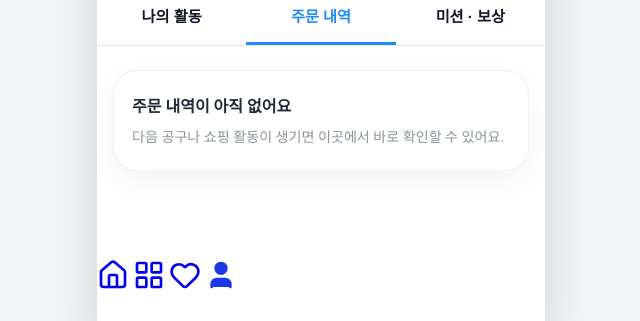
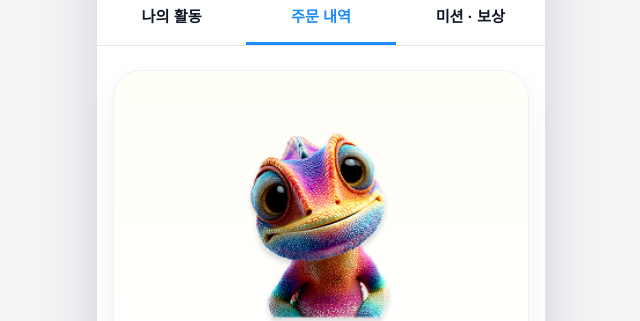
Before and after one commit to skojphy/hailmary, a SvelteKit app: page /profile in a window 1280 px wide. Both pictures are taken after a click on the button "주문 내역". Shown: the part 479-800 px from the top of the page, without its empty margins (319-959 px from the left). Built offline with nearby package versions, Linux system fonts and the light colour scheme.

Commit message:
fix(profile): update empty order section with new illustration and improved messaging

```diff
--- a/src/routes/profile/+page.svelte
+++ b/src/routes/profile/+page.svelte
@@ -263,8 +263,15 @@
 		{:else if activeTab === '주문 내역'}
 			<section class="profile-section">
 				<div class="profile-empty-card">
-					<h3>주문 내역이 아직 없어요</h3>
-					<p>다음 공구나 쇼핑 활동이 생기면 이곳에서 바로 확인할 수 있어요.</p>
+					<div class="profile-empty-card__image-wrap">
+						<img
+							class="profile-empty-card__image"
+							src="/images/camel.png"
+							alt="주문 내역이 없는 상태를 보여주는 카멜레온 일러스트"
+						/>
+					</div>
+					<h3>주문한 내역이 없어요</h3>
+					<p>마음에 드는 상품을 주문하면 여기에 모아둘게요.</p>
 				</div>
 			</section>
 		{:else}
@@ -585,24 +592,43 @@
 	}
 
 	.profile-empty-card {
-		padding: 22px 18px;
+		display: flex;
+		flex-direction: column;
+		align-items: center;
+		padding: 30px 20px 26px;
 		border: 1px solid #eef1f5;
-		border-radius: 24px;
-		background: #ffffff;
-		box-shadow: 0 10px 28px rgba(15, 23, 42, 0.05);
+		border-radius: 28px;
+		background: linear-gradient(180deg, #fffef7 0%, #ffffff 100%);
+		box-shadow: 0 12px 30px rgba(15, 23, 42, 0.06);
+		text-align: center;
+	}
+
+	.profile-empty-card__image-wrap {
+		display: flex;
+		align-items: center;
+		justify-content: center;
+		width: 100%;
+		padding: 6px 0 2px;
+	}
+
+	.profile-empty-card__image {
+		width: min(220px, 72%);
+		height: auto;
+		object-fit: contain;
 	}
 
 	.profile-empty-card h3 {
-		margin: 0;
-		font-size: 1rem;
+		margin: 10px 0 0;
+		font-size: 1.02rem;
 		font-weight: 800;
 		color: #1f2937;
 	}
 
 	.profile-empty-card p {
 		margin: 10px 0 0;
+		max-width: 18rem;
 		font-size: 0.88rem;
-		line-height: 1.5;
+		line-height: 1.6;
 		color: #8b93a1;
 	}
 
```
Also changed, not shown: static/images/camel.png (added).
